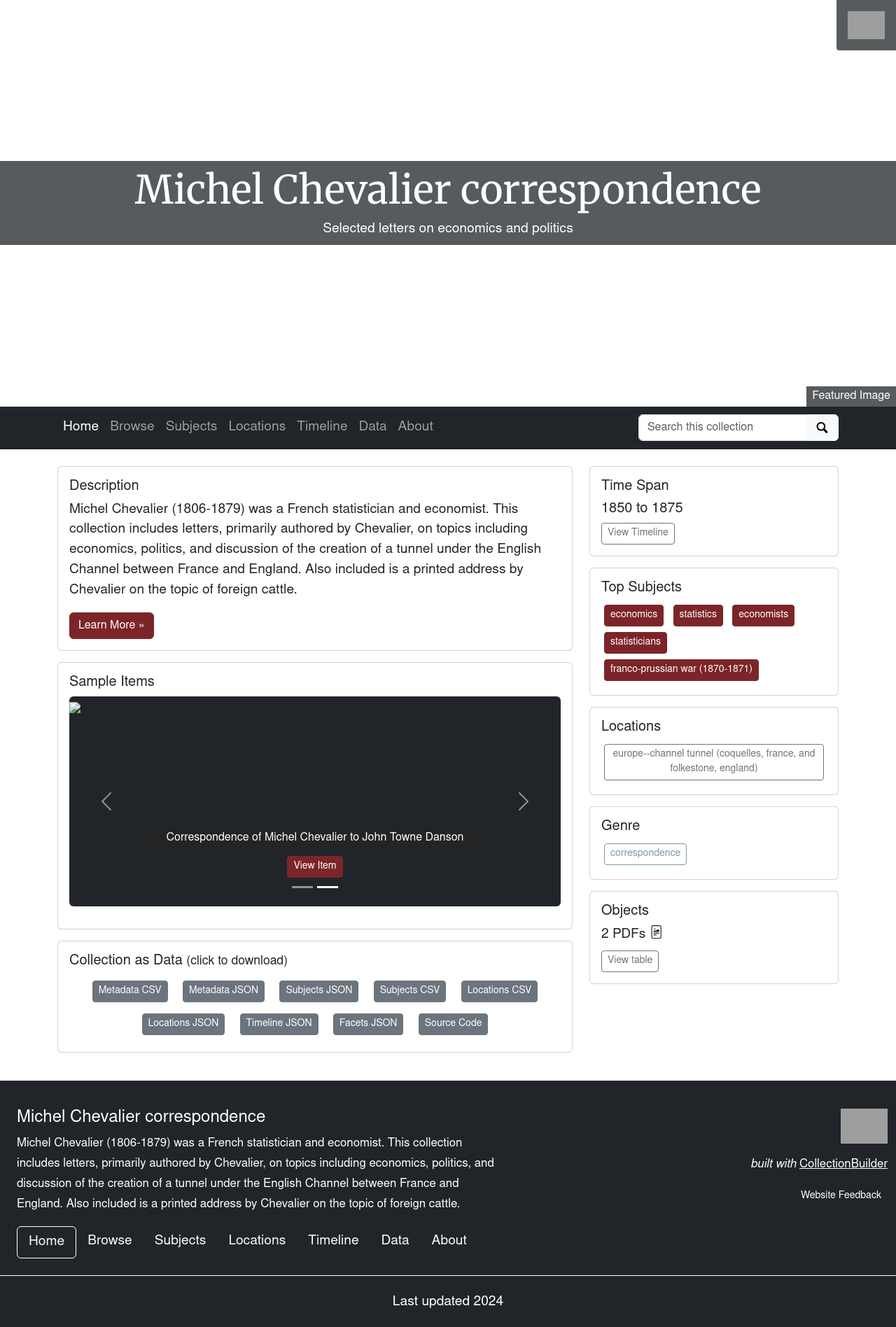
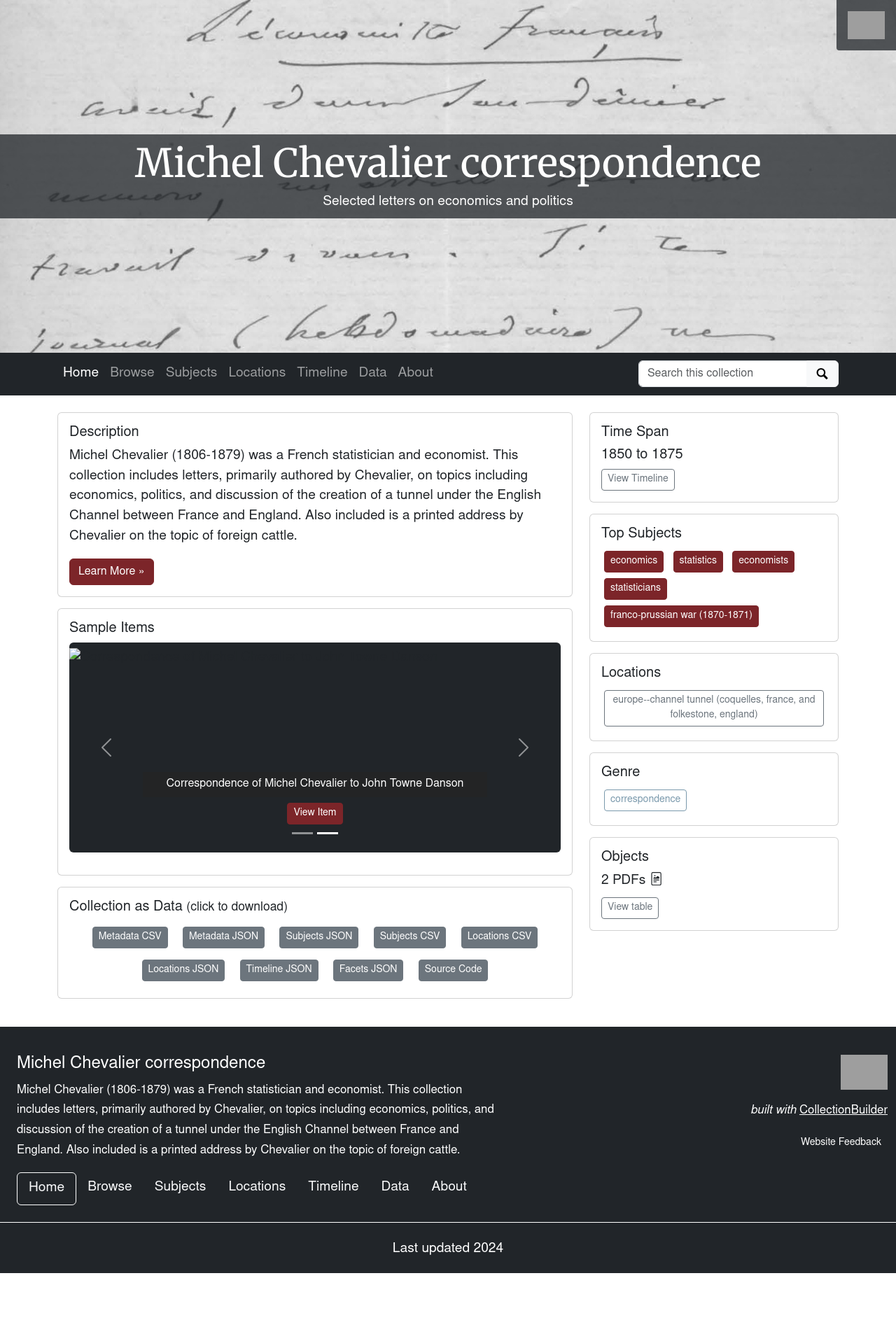
Before and after one commit to isu-digital/digital-collections-template, a Jekyll site: the page built from pages/index.md, in a window 1280 px wide. Shown: the whole page at 70% size. Built offline with Jekyll 4.4.1, drawn with Linux system fonts in a browser that asks for light colours; nearby versions of some CDN libraries; library files that are not in the unit come from our copies; after the commit the page ends 1819 px from its top, so only the background shows below that; grey boxes are pictures that could not be loaded.

Commit message:
update theme

```diff
--- a/_data/theme.yml
+++ b/_data/theme.yml
@@ -8,9 +8,9 @@
 #
 # featured image is used in home page banner and in meta markup to represent the collection
 # use either an objectid (from an item in this collect), a relative location of an image in this repo, or a full url to an image elsewhere
-featured-image: demo_001
+featured-image: /assets/img/chevalier-handwriting.jpeg
 # optional: add extra padding around collection title for a larger image feature.
-home-title-y-padding: 12em # the margin from the top your title portion will appear.
+home-title-y-padding: 10em # the margin from the top your title portion will appear.
 # optional: change position of background image, center, top, bottom
 home-banner-image-position: center # Default is top
 
```
